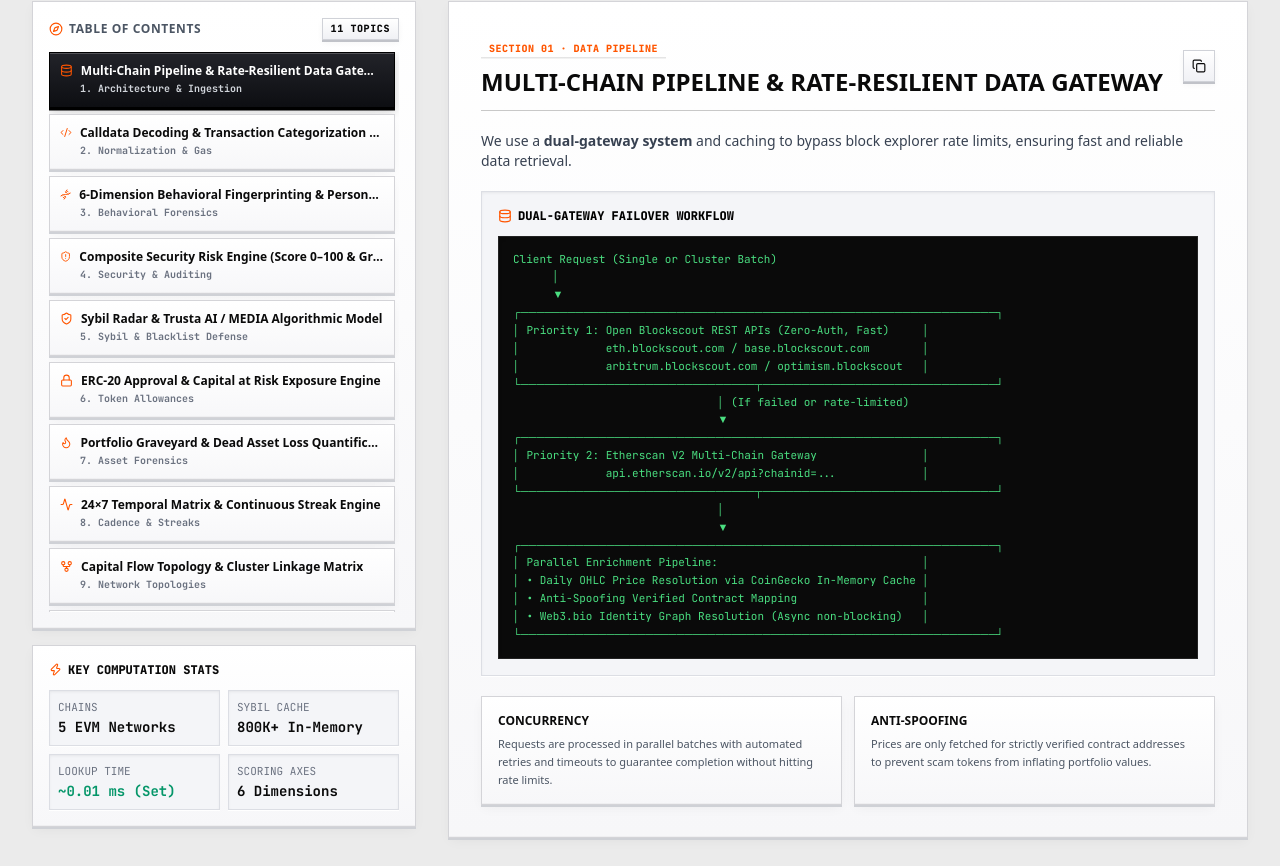
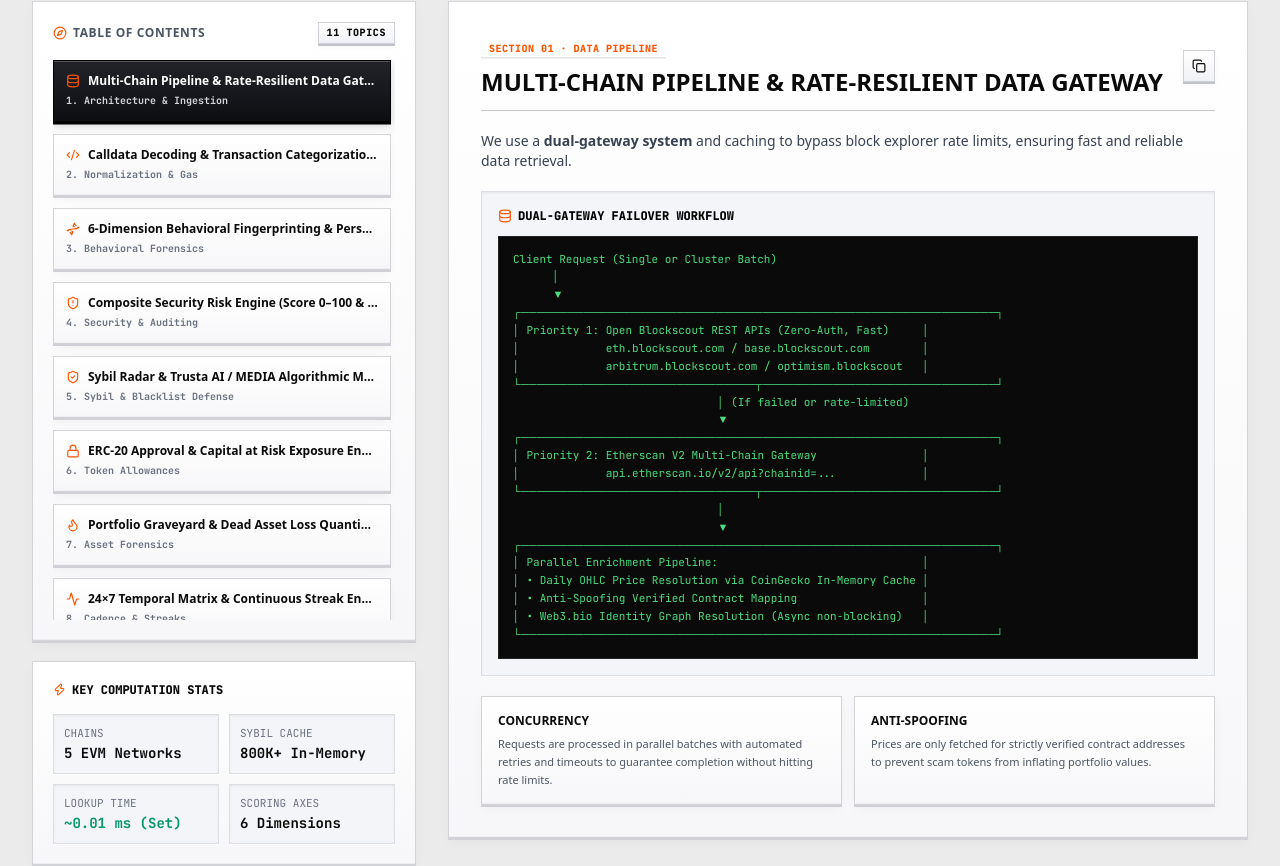
Before and after one commit to mdi06/WalletGenome, a Next.js app: page /docs in a window 1280 px wide. Shown: the part 399-1265 px from the top of the page. Built offline with nearby package versions, Linux system fonts and the light colour scheme.

Commit message:
style(docs): increase whitespace and padding between Table of Contents blocks in sidebar

```diff
--- a/src/app/docs/page.tsx
+++ b/src/app/docs/page.tsx
@@ -233,8 +233,8 @@ export default function DocsPage() {
       <div className="grid grid-cols-1 lg:grid-cols-12 gap-8 items-start">
 
         {/* ── Left Sticky Sidebar: Table of Contents ── */}
-        <aside className="lg:col-span-4 lg:sticky lg:top-6 space-y-4">
-          <div className="card-3d p-4 space-y-3">
+        <aside className="lg:col-span-4 lg:sticky lg:top-6 space-y-5">
+          <div className="card-3d p-5 space-y-4">
             <div className="flex items-center justify-between text-xs font-black uppercase tracking-wider text-[#4b5563]">
               <span className="flex items-center gap-1.5">
                 <Compass size={14} className="text-[#ff5500]" />
@@ -245,7 +245,7 @@ export default function DocsPage() {
               </span>
             </div>
 
-            <div className="space-y-1.5 max-h-[70vh] overflow-y-auto pr-1">
+            <div className="space-y-3 max-h-[70vh] overflow-y-auto pr-1">
               {filteredSections.map(s => {
                 const IconComponent = s.icon;
                 const isSelected = activeSection === s.id;
@@ -254,17 +254,17 @@ export default function DocsPage() {
                     key={s.id}
                     href={`#${s.id}`}
                     onClick={() => setActiveSection(s.id)}
-                    className={`block p-2.5 text-xs font-bold transition-all ${
+                    className={`block p-3 text-xs font-bold transition-all ${
                       isSelected
                         ? 'btn-3d-black text-white'
                         : 'card-3d-interactive text-[#0a0a0a]'
                     }`}
                   >
                     <div className="flex items-center gap-2">
-                      <IconComponent size={13} className={isSelected ? 'text-[#ff5500]' : 'text-[#ff5500]'} />
+                      <IconComponent size={14} className="text-[#ff5500] flex-shrink-0" />
                       <span className="truncate">{s.title}</span>
                     </div>
-                    <div className={`text-[10px] font-mono mt-0.5 truncate pl-5 ${isSelected ? 'text-gray-300' : 'text-[#6b7280]'}`}>
+                    <div className={`text-[10px] font-mono mt-1 truncate pl-5.5 ${isSelected ? 'text-gray-300' : 'text-[#6b7280]'}`}>
                       {s.category}
                     </div>
                   </a>
@@ -274,25 +274,25 @@ export default function DocsPage() {
           </div>
 
           {/* Quick Technical Summary Card */}
-          <div className="card-3d p-4 space-y-2 text-xs font-mono text-[#0a0a0a]">
+          <div className="card-3d p-5 space-y-3 text-xs font-mono text-[#0a0a0a]">
             <div className="font-black text-[#0a0a0a] flex items-center gap-1.5">
               <Zap size={13} className="text-[#ff5500]" />
               KEY COMPUTATION STATS
             </div>
-            <div className="grid grid-cols-2 gap-2 text-[11px] pt-1">
-              <div className="well-recessed-light p-2 space-y-0.5">
+            <div className="grid grid-cols-2 gap-2.5 text-[11px] pt-1">
+              <div className="well-recessed-light p-2.5 space-y-0.5">
                 <div className="text-[#6b7280]">CHAINS</div>
                 <div className="font-bold text-sm text-[#0a0a0a]">5 EVM Networks</div>
               </div>
-              <div className="well-recessed-light p-2 space-y-0.5">
+              <div className="well-recessed-light p-2.5 space-y-0.5">
                 <div className="text-[#6b7280]">SYBIL CACHE</div>
                 <div className="font-bold text-sm text-[#0a0a0a]">800K+ In-Memory</div>
               </div>
-              <div className="well-recessed-light p-2 space-y-0.5">
+              <div className="well-recessed-light p-2.5 space-y-0.5">
                 <div className="text-[#6b7280]">LOOKUP TIME</div>
                 <div className="font-bold text-sm text-[#059669]">~0.01 ms (Set)</div>
               </div>
-              <div className="well-recessed-light p-2 space-y-0.5">
+              <div className="well-recessed-light p-2.5 space-y-0.5">
                 <div className="text-[#6b7280]">SCORING AXES</div>
                 <div className="font-bold text-sm text-[#0a0a0a]">6 Dimensions</div>
               </div>
```
